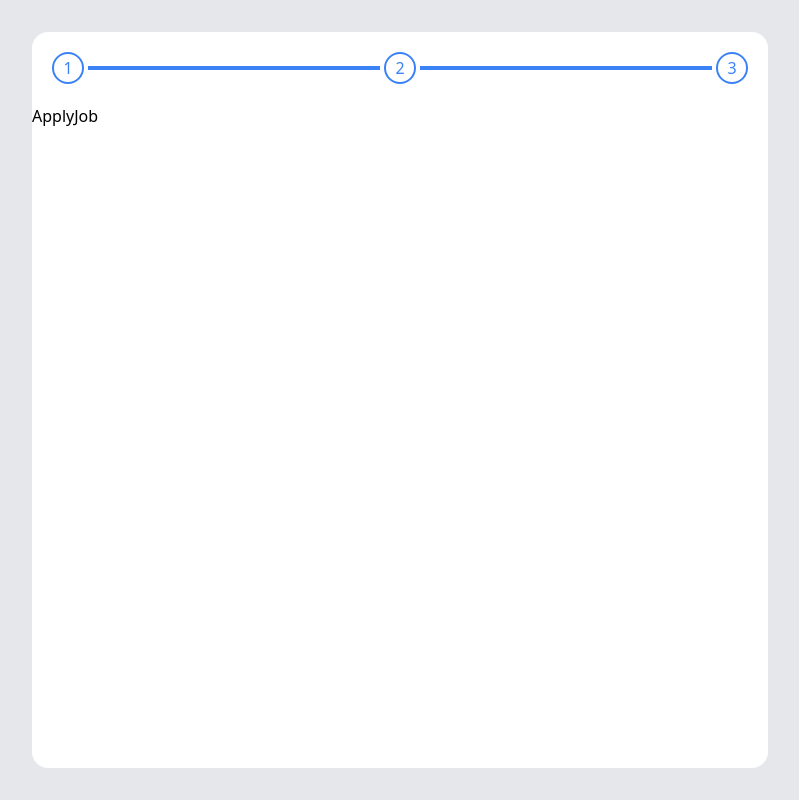
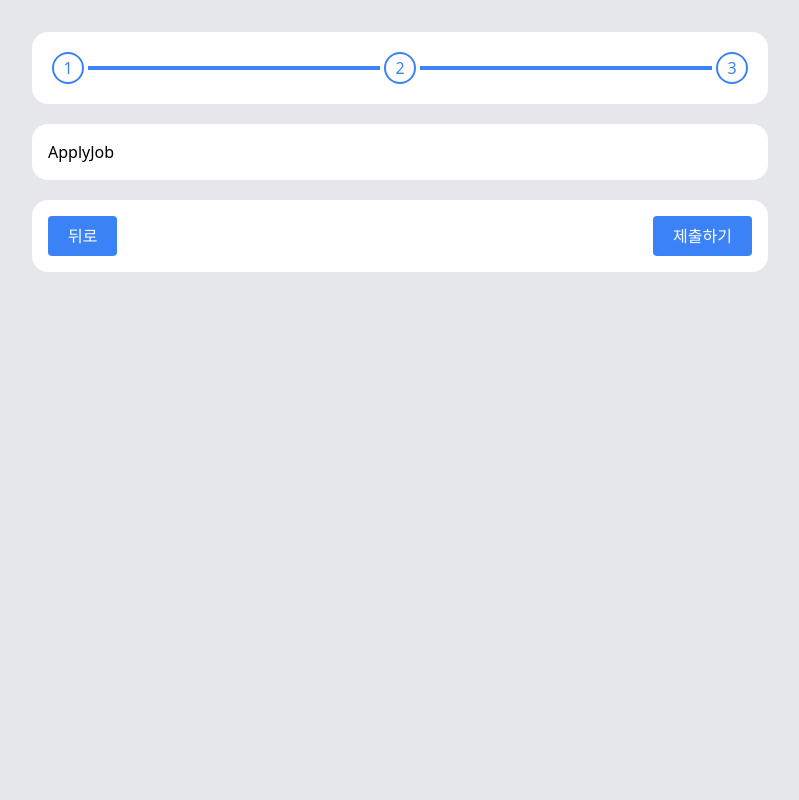
Before and after one commit to NYeonK/prography-10th-frontend, a React (Vite) app: page /apply/job in a window 1280 px wide. Shown: the whole page, without its empty margins (240-1039 px from the left). Built offline with nearby package versions, Linux system fonts and the light colour scheme; the HTML template or start-up script is replaced by a standard one.

Commit message:
[ feat ] 페이지 이동을 위한 Link 태그 추가

```diff
--- a/src/components/ApplyPage/index.tsx
+++ b/src/components/ApplyPage/index.tsx
@@ -1,10 +1,10 @@
 import clsx from "clsx";
-import { Outlet, useLocation } from "react-router-dom";
+import { Link, Outlet, useLocation } from "react-router-dom";
 
 const APPLY_STEPS = [
-  { id: 1, path: "consent" },
-  { id: 2, path: "info" },
-  { id: 3, path: "job" },
+  { id: 1, path: "/apply/consent" },
+  { id: 2, path: "/apply/info" },
+  { id: 3, path: "/apply/job" },
 ] as const;
 
 const ApplyPage = () => {
@@ -13,8 +13,8 @@ const ApplyPage = () => {
     APPLY_STEPS.find((step) => location.pathname.includes(step.path))?.id ?? 1;
 
   return (
-    <section className="h-full bg-white rounded-2xl">
-      <div className="p-4">
+    <section className="space-y-5">
+      <div className="p-4 bg-white rounded-2xl">
         <div className="flex items-center relative">
           <div className="absolute h-1 inset-x-0 bg-gray-200" />
 
@@ -48,7 +48,32 @@ const ApplyPage = () => {
         </div>
       </div>
 
-      <Outlet />
+      <article className="flex flex-1 p-4 bg-white rounded-2xl">
+        <Outlet />
+      </article>
+
+      <div className="flex justify-between p-4 bg-white rounded-2xl">
+        <Link
+          to={currentStep === 1 ? "/" : APPLY_STEPS[currentStep - 2].path}
+          className={clsx("px-5 py-2 rounded", {
+            "text-gray-500 bg-gray-200 hover:bg-gray-300": currentStep === 1,
+            "text-white bg-blue-500 hover:bg-blue-600": currentStep !== 1,
+          })}
+        >
+          뒤로
+        </Link>
+
+        <Link
+          to={
+            currentStep === APPLY_STEPS.length
+              ? "/complete"
+              : APPLY_STEPS[currentStep].path
+          }
+          className="px-5 py-2 rounded text-white bg-blue-500 hover:bg-blue-600"
+        >
+          {currentStep === APPLY_STEPS.length ? "제출하기" : "다음"}
+        </Link>
+      </div>
     </section>
   );
 };
```
